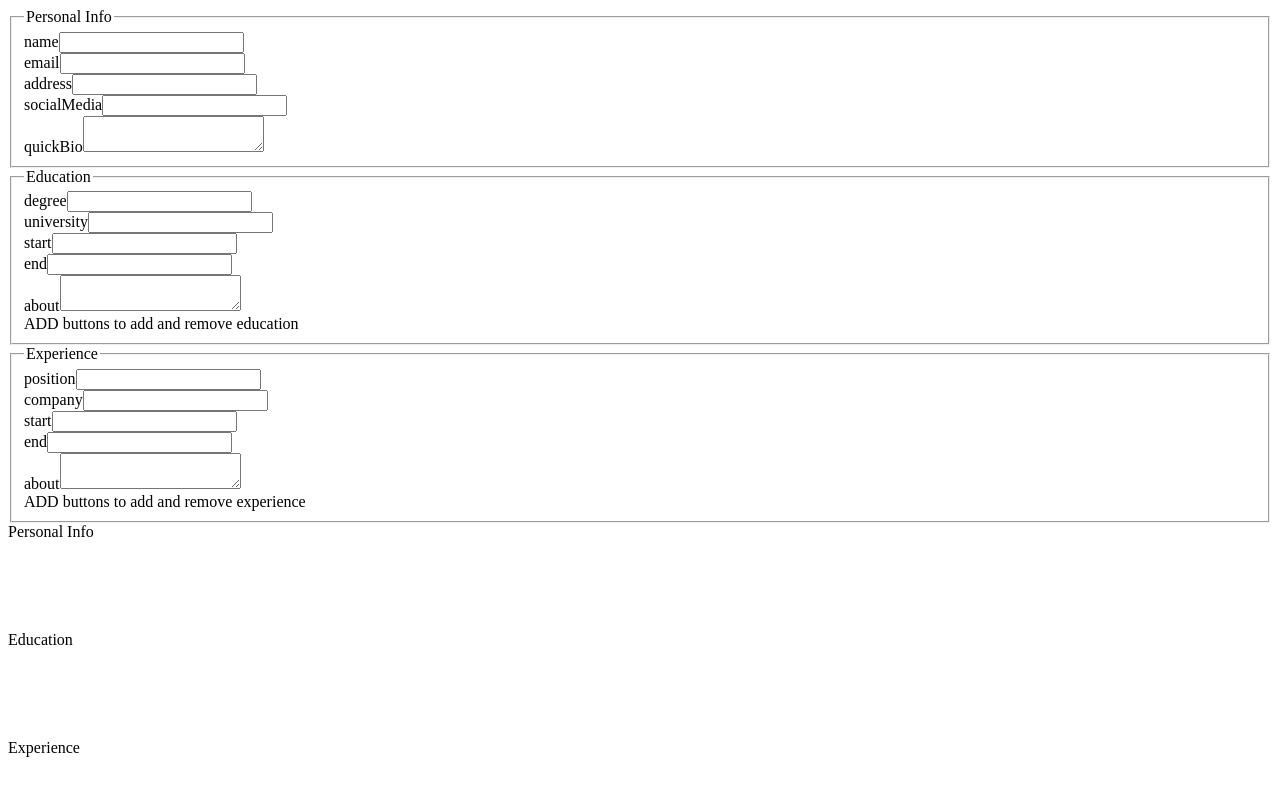
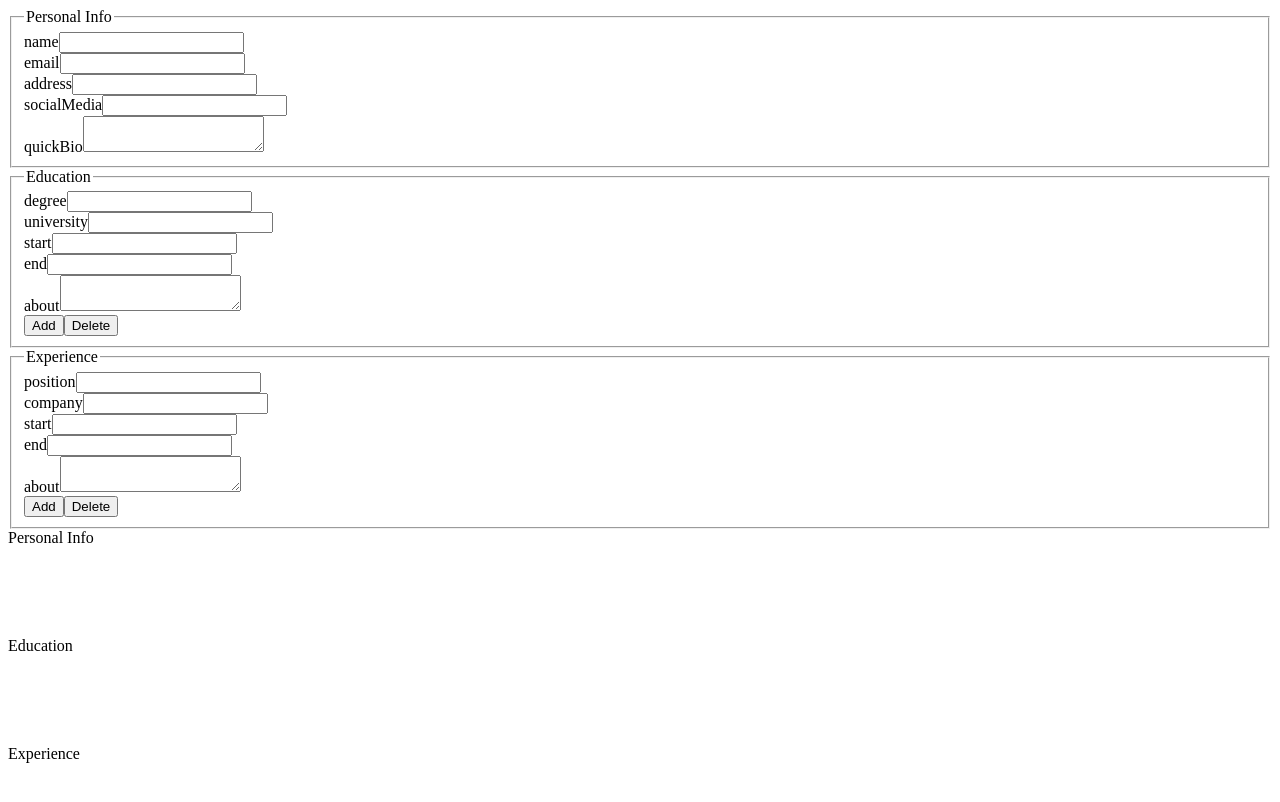
Before and after one commit to J-724/CV-Project, a React app: page / in a window 1280 px wide. Shown: the top 802 px of the page. Built offline with nearby package versions, Linux system fonts and the light colour scheme.

Commit message:
Added add&del buttons components

```diff
--- a/src/App.js
+++ b/src/App.js
@@ -29,6 +29,10 @@ class App extends React.Component {
     this.ChangePersonalInfo = this.ChangePersonalInfo.bind(this);
     this.ChangeEducation = this.ChangeEducation.bind(this);
     this.ChangeExperience = this.ChangeExperience.bind(this);
+    this.AddEducation = this.AddEducation.bind(this);
+    this.AddExperience = this.AddExperience.bind(this);
+    this.DeleteEducation = this.DeleteEducation.bind(this);
+    this.DeleteExperience = this.DeleteExperience.bind(this);
   }
 
   ChangePersonalInfo = (e) => {
@@ -57,9 +61,6 @@ class App extends React.Component {
     this.setState({
       education: newEduInfo
     });
-                                  console.log('Education Change !!!');
-                                  console.log(id+' id');
-                                  console.log(this.state.education);
   }
 
   ChangeExperience = (id) => (event) => {
@@ -76,23 +77,58 @@ class App extends React.Component {
     this.setState({
       experience: newExpInfo
     });
-                                  console.log('Experience Change !!!');
-                                  console.log(id+' id');
-                                  console.log(this.state.experience);
-  }
+  };
 
+  AddEducation = () => {
+    console.log('add education');
+    const newEduObject = {
+      ...Education,
+      id: uniqid(),
+    };
+    this.setState({
+      education: this.state.education.concat(newEduObject)
+    })
+    console.log(this.state.education+' added');
+  };
+
+  AddExperience = () => {
+
+  };
+
+  DeleteEducation = (id) => {
+    const newEduArray = this.state.education.
+      filter(
+        (item) => item.id != id
+      );
+    this.setState({
+      education: newEduArray,
+    });
+    console.log(this.state.education+' delete');
+  };
+
+  DeleteExperience = () => (event) => {
+
+  };
 
 
   render() {
+    console.log(this.state.education);
     return (
       <div>
         <Form
           personalInfo={this.state.personalInfo}
           education={this.state.education}
           experience={this.state.experience}
+
           ChangePersonalInfo={this.ChangePersonalInfo}
           ChangeEducation={this.ChangeEducation}
           ChangeExperience={this.ChangeExperience}
+
+          AddEducation={this.AddEducation}
+          AddExperience={this.AddExperience}
+
+          DeleteEducation={this.DeleteEducation}
+          DeleteExperience={this.DeleteExperience}
         />
         <View
           personalInfo={this.state.personalInfo}
--- a/src/components/cvForm/Education.js
+++ b/src/components/cvForm/Education.js
@@ -1,28 +1,12 @@
 import React, {Component} from 'react';
-import TextInput from './TextInput';
-import TextArea from './TextArea';
+import TextInput from './misc/TextInput.js';
+import TextArea from './misc/TextArea.js';
+import BtnsAddDel from './misc/BtnsAddDel.js';
 
 
 class Education extends Component {
-    constructor(props) {
-        super(props);
-        this.id = this.props.id;
-    }
+    render() {
 
-    setId() {
-        return this.id;
-    }
-
-    render() {
-        // const {
-        //     degree,
-        //     university,
-        //     start,
-        //     end,
-        //     about,
-        // } = this.props.education;
-
-        console.log(this.id + ' Test edu')
         return (
             <div className="Education">
                 <TextInput
@@ -60,8 +44,11 @@ class Education extends Component {
                     name='about'
                     onChange={(e) => this.props.onChange(this.props.id, e)}
                 />
-
-                ADD buttons to add and remove education
+                <BtnsAddDel
+                    id ={this.props.id}
+                    handleAdd={this.props.handleAdd}
+                    handleDelete={this.props.handleDelete}
+                />
             </div>
         )
     }
--- a/src/components/cvForm/Experience.js
+++ b/src/components/cvForm/Experience.js
@@ -1,6 +1,7 @@
 import React, {Component} from 'react';
-import TextInput from './TextInput';
-import TextArea from './TextArea';
+import TextInput from './misc/TextInput.js';
+import TextArea from './misc/TextArea.js';
+import BtnsAddDel from './misc/BtnsAddDel.js';
 
 class Experience extends Component {
 
@@ -42,8 +43,11 @@ class Experience extends Component {
                     name='about'
                     onChange={(e) => this.props.onChange(this.props.id, e)}
                 />
-
-                ADD buttons to add and remove experience
+                <BtnsAddDel
+                    id ={this.props.id}
+                    handleAdd={this.props.handleAdd}
+                    handleDelete={this.props.handleDelete}
+                />
             </div>
         )
     }
--- a/src/components/cvForm/Form.js
+++ b/src/components/cvForm/Form.js
@@ -5,7 +5,6 @@ import PersonalInfo from "./PersonalInfo.js";
 
 
 class Form extends Component {
-
   render() {
     const educationElements = this.props.education.map( element => {
       return (
@@ -18,9 +17,11 @@ class Form extends Component {
           end={element.end}
           about={element.about}
           onChange={this.props.ChangeEducation}
+          handleAdd={this.props.AddEducation}
+          handleDelete={this.props.DeleteEducation}
         />
       )
-    })
+    });
 
     const experienceElements = this.props.experience.map( element => {
       return (
@@ -33,6 +34,8 @@ class Form extends Component {
           end={element.end}
           about={element.about}
           onChange={this.props.ChangeExperience}
+          handleAdd={this.props.AddExperience}
+          handleDelete={this.props.DeleteExperience}
         />
       )
     })
--- a/src/components/cvForm/PersonalInfo.js
+++ b/src/components/cvForm/PersonalInfo.js
@@ -1,6 +1,6 @@
 import React, {Component} from 'react';
-import TextInput from './TextInput';
-import TextArea from './TextArea';
+import TextInput from './misc/TextInput.js';
+import TextArea from './misc/TextArea.js';
 
 class PersonalInfo extends Component {
 
--- /dev/null
+++ b/src/components/cvForm/misc/BtnsAddDel.js
@@ -0,0 +1,24 @@
+import React from "react";
+
+class AddDelButtons extends React.Component {
+  render() {
+    return (
+      <div className='btn-container'>
+        <button
+        className='add-btn'
+        onClick={() => this.props.handleAdd()}
+        >
+            Add
+        </button>
+        <button
+          className='del-btn'
+          onClick={() => this.props.handleDelete(this.props.id)}
+        >
+            Delete
+        </button>
+      </div>
+    )
+  }
+}
+
+export default AddDelButtons;
```
Also changed, not shown: src/components/cvForm/misc/TextArea.js (renamed from src/components/cvForm/TextArea.js), src/components/cvForm/misc/TextInput.js (renamed from src/components/cvForm/TextInput.js), 2 other files (tests, documents, lock files or other folders).
